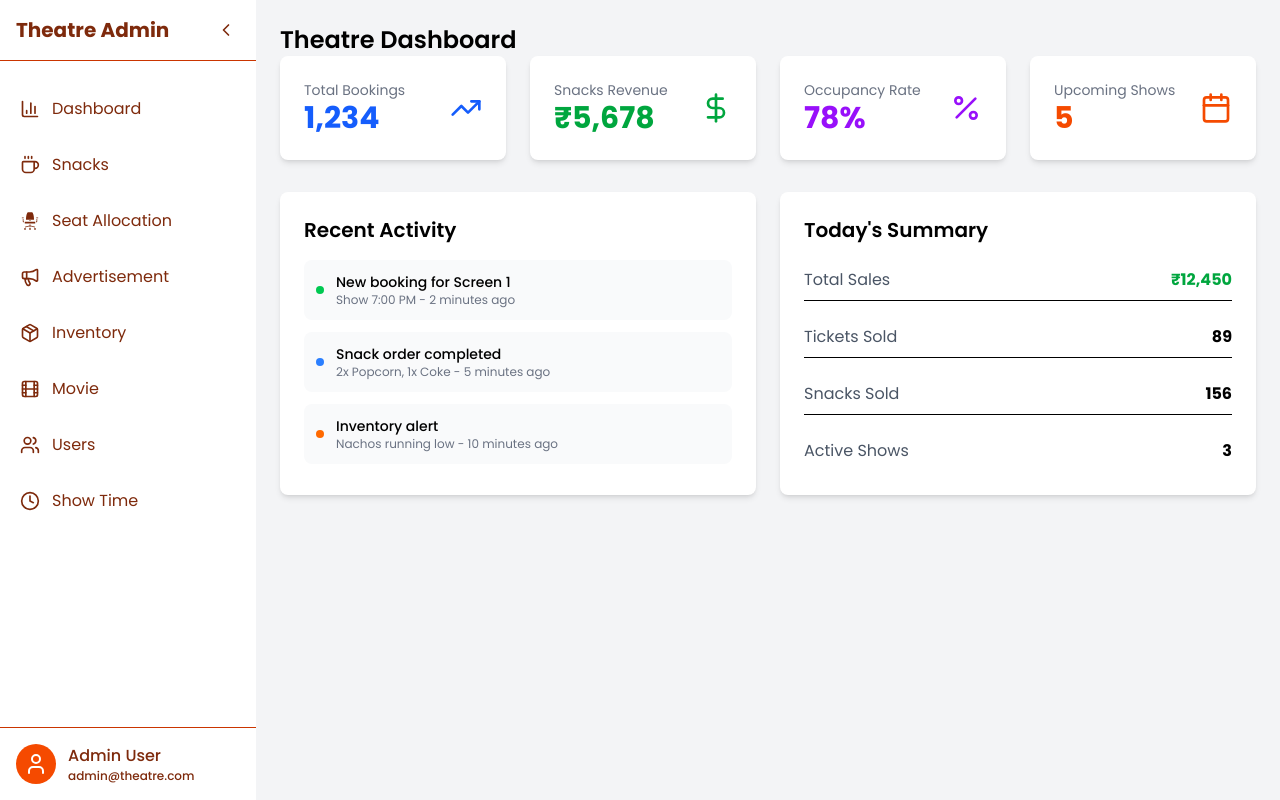
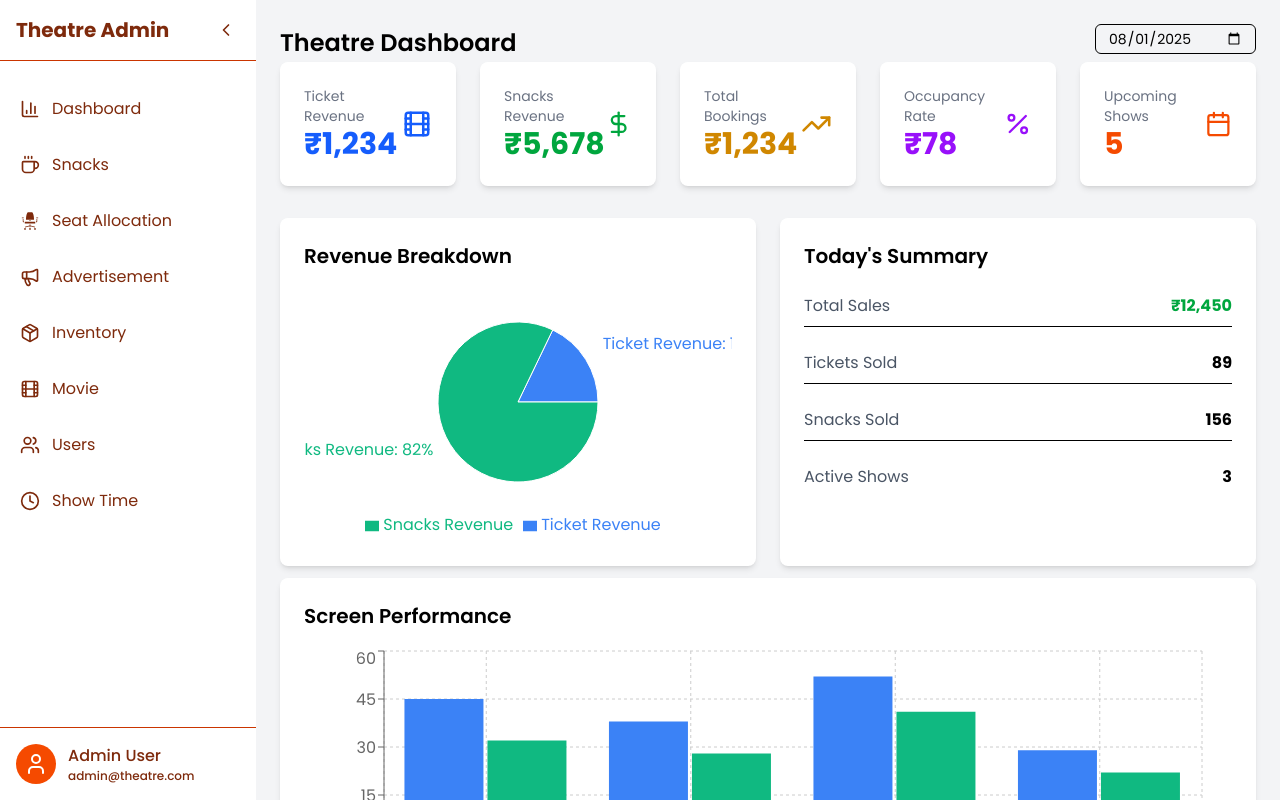
Before and after one commit to Klartdigi-Senthil-theatre/Adminapp, a React (Vite) app: page / in a window 1280 px wide. Built offline with nearby package versions, Linux system fonts and the light colour scheme.

Commit message:
Ui Optimized

```diff
--- a/package.json
+++ b/package.json
@@ -16,8 +16,10 @@
     "react": "^19.1.0",
     "react-dom": "^19.1.0",
     "react-icons": "^5.5.0",
+    "react-is": "^19.1.1",
     "react-router-dom": "^7.7.1",
     "react-toastify": "^11.0.5",
+    "recharts": "^3.1.0",
     "tailwindcss": "^4.1.11"
   },
   "devDependencies": {
--- a/src/pages/DashboardPage.jsx
+++ b/src/pages/DashboardPage.jsx
@@ -1,23 +1,126 @@
-import { Calendar, DollarSign, Percent, TrendingUp } from 'lucide-react';
-import React from 'react'
-import PageHeader from '../components/PageHeader';
+import { Calendar, DollarSign, Film, Percent, TrendingUp } from "lucide-react";
+import React, { useState } from "react";
+import PageHeader from "../components/PageHeader";
+import {
+  Bar,
+  BarChart,
+  CartesianGrid,
+  Cell,
+  Legend,
+  Pie,
+  PieChart,
+  ResponsiveContainer,
+  Tooltip,
+  XAxis,
+  YAxis,
+} from "recharts";
 
 const DashboardPage = () => {
+  const [selectedDate, setSelectedDate] = useState(
+    new Date().toISOString().split("T")[0]
+  );
+
+  // Sample data - replace with your actual data
+  const ticketRevenue = 1234;
+  const snacksRevenue = 5678;
+  const totalBookings = 1234;
+  const occupancyRate = 78;
+  const upcomingShows = 5;
+
+  // Pie chart data
+  const pieData = [
+    { name: "Ticket Revenue", value: ticketRevenue, color: "#3b82f6" },
+    { name: "Snacks Revenue", value: snacksRevenue, color: "#10b981" },
+  ];
+
+  // Bar chart data - sample data for screens
+  const barData = [
+    {
+      name: "S1",
+      date: "Aug 2",
+      tickets: 45,
+      snacks: 32,
+    },
+    {
+      name: "S2",
+      date: "Aug 2",
+      tickets: 38,
+      snacks: 28,
+    },
+    {
+      name: "S3",
+      date: "Aug 2",
+      tickets: 52,
+      snacks: 41,
+    },
+    {
+      name: "S4",
+      date: "Aug 2",
+      tickets: 29,
+      snacks: 22,
+    },
+    {
+      name: "S1",
+      date: "Aug 1",
+      tickets: 40,
+      snacks: 30,
+    },
+    {
+      name: "S2",
+      date: "Aug 1",
+      tickets: 35,
+      snacks: 25,
+    },
+    {
+      name: "S3",
+      date: "Aug 1",
+      tickets: 48,
+      snacks: 38,
+    },
+    {
+      name: "S4",
+      date: "Aug 1",
+      tickets: 25,
+      snacks: 20,
+    },
+  ];
+
+  // Filter bar data by selected date
+  const filteredBarData = barData.filter((item) => item.date === "Aug 2"); // In real app, filter by selectedDate
+
   return (
     <div className="p-4 lg:p-6">
-      <PageHeader title="Theatre Dashboard" />
+      <div className="flex justify-between items-center space-x-2">
+        <PageHeader title="Theatre Dashboard" />
 
-      <div className="grid grid-cols-1 sm:grid-cols-2 lg:grid-cols-4 gap-4 lg:gap-6 mb-8">
+        <div className="flex items-center space-x-2 mb-2">
+          {/* <label
+            htmlFor="date-filter"
+            className="text-sm font-medium text-gray-700"
+          >
+            Filter by Date:
+          </label> */}
+          <input
+            type="date"
+            id="date-filter"
+            value={selectedDate}
+            onChange={(e) => setSelectedDate(e.target.value)}
+            className="border rounded-md px-3 py-1 text-sm"
+          />
+        </div>
+      </div>
+
+      <div className="grid grid-cols-1 sm:grid-cols-2 lg:grid-cols-5 gap-4 lg:gap-6 mb-8">
         {/* Stats Cards */}
         <div className="bg-white p-4 lg:p-6 rounded-lg shadow-md">
           <div className="flex items-center justify-between">
             <div>
-              <h3 className="text-gray-500 text-sm">Total Bookings</h3>
+              <h3 className="text-gray-500 text-sm">Ticket Revenue</h3>
               <p className="text-2xl lg:text-3xl font-bold text-blue-600">
-                1,234
+                ₹{ticketRevenue.toLocaleString()}
               </p>
             </div>
-            <TrendingUp className="text-blue-600" size={32} />
+            <Film className="text-blue-600" size={32} />
           </div>
         </div>
 
@@ -26,7 +129,7 @@ const DashboardPage = () => {
             <div>
               <h3 className="text-gray-500 text-sm">Snacks Revenue</h3>
               <p className="text-2xl lg:text-3xl font-bold text-green-600">
-                ₹5,678
+                ₹{snacksRevenue.toLocaleString()}
               </p>
             </div>
             <DollarSign className="text-green-600" size={32} />
@@ -36,9 +139,21 @@ const DashboardPage = () => {
         <div className="bg-white p-4 lg:p-6 rounded-lg shadow-md">
           <div className="flex items-center justify-between">
             <div>
+              <h3 className="text-gray-500 text-sm">Total Bookings</h3>
+              <p className="text-2xl lg:text-3xl font-bold text-yellow-600">
+                ₹{totalBookings.toLocaleString()}
+              </p>
+            </div>
+            <TrendingUp className="text-yellow-600" size={32} />
+          </div>
+        </div>
+
+        <div className="bg-white p-4 lg:p-6 rounded-lg shadow-md">
+          <div className="flex items-center justify-between">
+            <div>
               <h3 className="text-gray-500 text-sm">Occupancy Rate</h3>
               <p className="text-2xl lg:text-3xl font-bold text-purple-600">
-                78%
+                ₹{occupancyRate}
               </p>
             </div>
             <Percent className="text-purple-600" size={32} />
@@ -50,7 +165,7 @@ const DashboardPage = () => {
             <div>
               <h3 className="text-gray-500 text-sm">Upcoming Shows</h3>
               <p className="text-2xl lg:text-3xl font-bold text-orange-600">
-                5
+                {upcomingShows}
               </p>
             </div>
             <Calendar className="text-orange-600" size={32} />
@@ -58,38 +173,38 @@ const DashboardPage = () => {
         </div>
       </div>
 
-      {/* Recent Activity Section */}
-      <div className="grid grid-cols-1 lg:grid-cols-2 gap-4 lg:gap-6">
+      {/* Revenue Breakdown Section */}
+      <div className="grid grid-cols-1 lg:grid-cols-2 gap-4 lg:gap-6 mb-3">
         <div className="bg-white p-4 lg:p-6 rounded-lg shadow-md">
-          <h2 className="text-xl font-semibold mb-4">Recent Activity</h2>
-          <div className="space-y-3">
-            <div className="flex items-center space-x-3 p-3 bg-gray-50 rounded-lg">
-              <div className="w-2 h-2 bg-green-500 rounded-full"></div>
-              <div className="flex-1">
-                <p className="text-sm font-medium">New booking for Screen 1</p>
-                <p className="text-xs text-gray-500">
-                  Show 7:00 PM - 2 minutes ago
-                </p>
-              </div>
-            </div>
-            <div className="flex items-center space-x-3 p-3 bg-gray-50 rounded-lg">
-              <div className="w-2 h-2 bg-blue-500 rounded-full"></div>
-              <div className="flex-1">
-                <p className="text-sm font-medium">Snack order completed</p>
-                <p className="text-xs text-gray-500">
-                  2x Popcorn, 1x Coke - 5 minutes ago
-                </p>
-              </div>
-            </div>
-            <div className="flex items-center space-x-3 p-3 bg-gray-50 rounded-lg">
-              <div className="w-2 h-2 bg-orange-500 rounded-full"></div>
-              <div className="flex-1">
-                <p className="text-sm font-medium">Inventory alert</p>
-                <p className="text-xs text-gray-500">
-                  Nachos running low - 10 minutes ago
-                </p>
-              </div>
-            </div>
+          <h2 className="text-xl font-semibold mb-4">Revenue Breakdown</h2>
+          <div className="h-64">
+            <ResponsiveContainer width="100%" height="100%">
+              <PieChart>
+                <Pie
+                  data={pieData}
+                  cx="50%"
+                  cy="50%"
+                  labelLine={false}
+                  outerRadius={80}
+                  fill="#8884d8"
+                  dataKey="value"
+                  label={({ name, percent }) =>
+                    `${name}: ${(percent * 100).toFixed(0)}%`
+                  }
+                >
+                  {pieData.map((entry, index) => (
+                    <Cell key={`cell-${index}`} fill={entry.color} />
+                  ))}
+                </Pie>
+                <Tooltip
+                  formatter={(value) => [
+                    `₹${value.toLocaleString()}`,
+                    "Revenue",
+                  ]}
+                />
+                <Legend />
+              </PieChart>
+            </ResponsiveContainer>
           </div>
         </div>
 
@@ -115,8 +230,55 @@ const DashboardPage = () => {
           </div>
         </div>
       </div>
+
+      <div className="bg-white p-4 lg:p-6 rounded-lg shadow-md">
+        <h2 className="text-xl font-semibold mb-4">Screen Performance</h2>
+        <div className="h-64 overflow-x-auto">
+          <div className="min-w-[600px] h-full">
+            <ResponsiveContainer width="100%" height="100%">
+              <BarChart
+                data={filteredBarData}
+                margin={{
+                  top: 5,
+                  right: 30,
+                  left: 20,
+                  bottom: 5,
+                }}
+              >
+                <CartesianGrid strokeDasharray="3 3" />
+                <XAxis dataKey="name" />
+                <YAxis />
+                <Tooltip
+                  formatter={(value) => [
+                    value,
+                    value === "tickets" ? "Tickets" : "Snacks",
+                  ]}
+                />
+                <Legend />
+                <Bar dataKey="tickets" fill="#3b82f6" name="Tickets" />
+                <Bar dataKey="snacks" fill="#10b981" name="Snacks" />
+              </BarChart>
+            </ResponsiveContainer>
+          </div>
+        </div>
+        <div className="flex justify-center mt-2 space-x-4 overflow-x-auto py-2">
+          {["Aug 2", "Aug 1"].map((date) => (
+            <button
+              key={date}
+              onClick={() => setSelectedDate(date)}
+              className={`px-3 py-1 rounded-md text-sm ${
+                selectedDate === date
+                  ? "bg-blue-600 text-white"
+                  : "bg-gray-200 text-gray-700"
+              }`}
+            >
+              {date}
+            </button>
+          ))}
+        </div>
+      </div>
     </div>
   );
 };
 
-export default DashboardPage
+export default DashboardPage;
--- a/vite.config.js
+++ b/vite.config.js
@@ -8,4 +8,7 @@ export default defineConfig({
     react(),
     tailwindcss()
 ],
+optimizeDeps: {
+  include: ['recharts'],
+}
 })
```
Also changed, not shown: src/pages/SeatsPage.jsx (+113 -91 lines), 1 other file (tests, documents, lock files or other folders).
